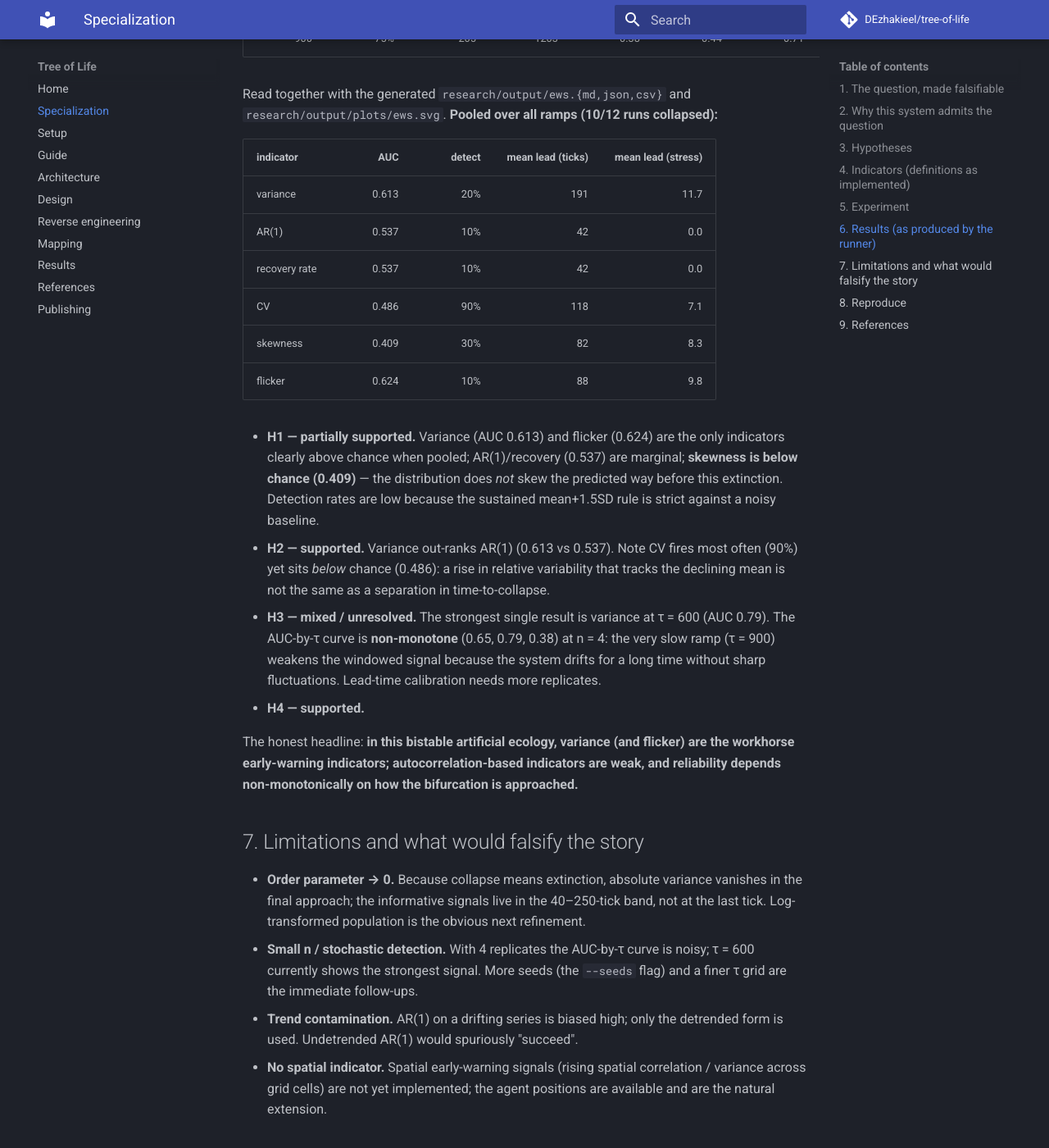
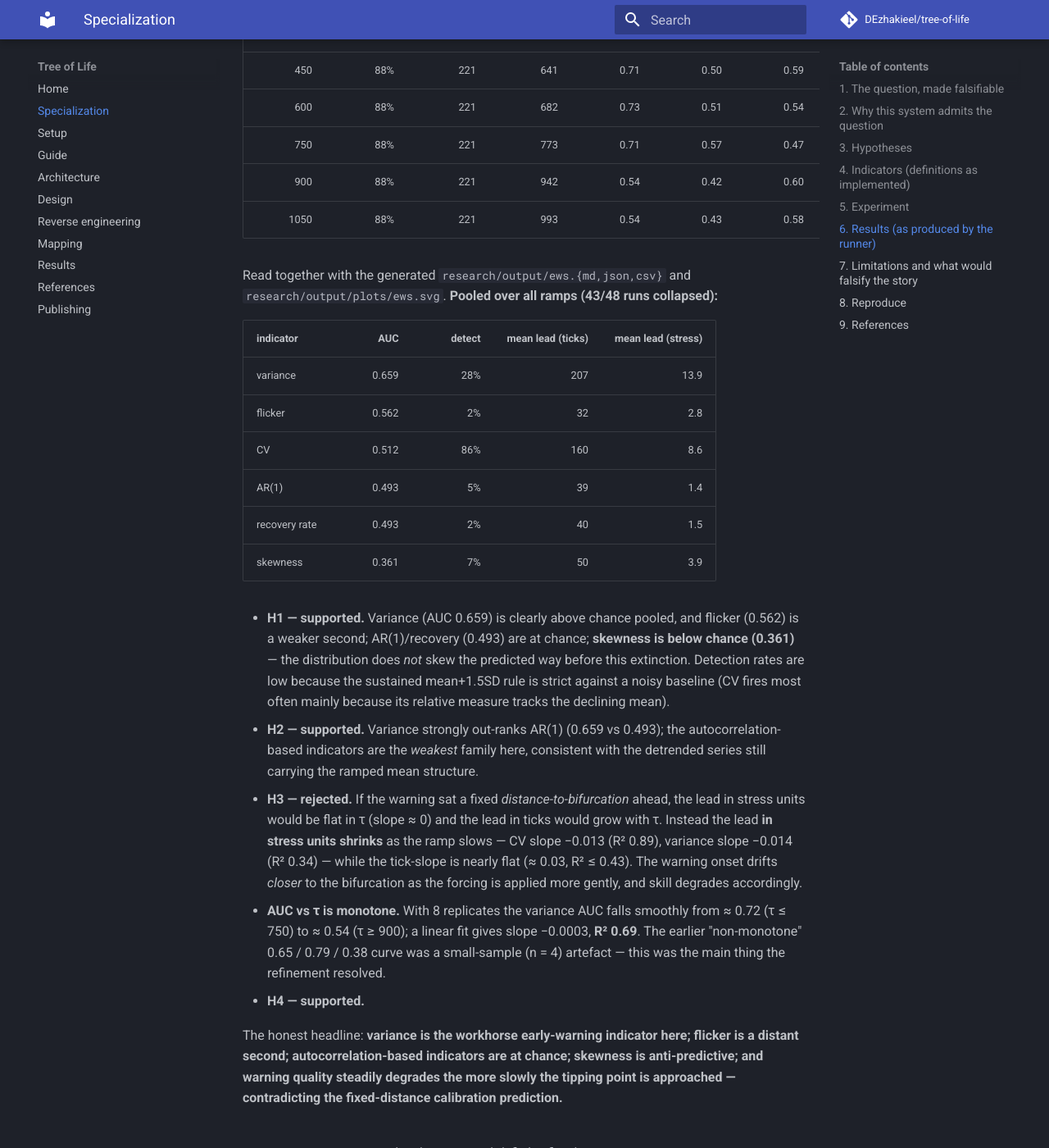
Before and after one commit to DEzhakieel/tree-of-life, an MkDocs documentation site: the page built from docs/SPECIALIZATION.md, in a window 1280 px wide and 1400 px high, scrolled down 3094 px. Shown: the whole window at 82% size. Built offline with MkDocs 1.6.1 and Material for MkDocs 9.7.7, drawn with Linux system fonts in a browser that asks for light colours; comment, search, counter and statistics services are not loaded; some of the changed text lies outside the part shown.

Commit message:
Refine EWS study: 8 seeds x 6 ramps, add H3 lead-time regression, resolve AUC-vs-tau
Expand the critical-transitions sweep to 8 replicates across a finer ramp-duration grid (tau 300..1050, 48 runs) and add a linear H3 trend fit (lead-stress / lead-ticks / AUC vs tau with R2) to the runner and report. At n=8 the AUC-vs-tau curve resolves into a monotone decline (0.72 -> 0.54, slope -0.0003, R2 0.69), replacing the n=4 non-monotone artefact, and the fixed-distance-to-bifurcation prediction is rejected (lead in stress units shrinks with tau; CV slope -0.013, R2 0.89). Variance remains the workhorse indicator (pooled AUC 0.659). Updates docs/thesis numbers accordingly.

````diff
--- a/docs/SPECIALIZATION.md
+++ b/docs/SPECIALIZATION.md
@@ -89,62 +89,76 @@ means the indicator moves the *wrong* way.
 - World: `spawn = 300`, `maxPopulation = 500`, `foodRegenRate = 0.0018`, habitat jitter
   seeded per replicate (`makeWorld`). Brain and stochastic layers at defaults.
 - Burn-in: 350 ticks at `metabolismBase = 1` (stationary plateau).
-- Ramp: `metabolismBase` 1 → 40 linearly over τ ticks, then held; τ ∈ {350, 600, 900}.
+- Ramp: `metabolismBase` 1 → 40 linearly over τ ticks, then held; τ ∈ {300, 450, 600, 750, 900, 1050}.
 - Tail: 300 ticks after the ramp to observe the collapse.
-- Replicates: 4 seeds × 3 ramps = 12 runs; plus a 4-run no-ramp control.
+- Replicates: 8 seeds × 6 ramps = 48 runs; plus an 8-run no-ramp control.
+- H3 test: linear regression of each indicator's lead time (in stress and tick units) and
+  AUC against τ across the grid, reported with R².
 - Reproduce: `npm run research:ews -w @fractal-life/simulation` (or `--quick`).
 
 ## 6. Results (as produced by the runner)
 
-Control: 4/4 worlds survive with mean final population 500 — the collapse is caused by
+Control: 8/8 worlds survive with mean final population 500 — the collapse is caused by
 the ramp, not the environment (**H4 confirmed**).
 
 Collapse and indicator skill by ramp duration (AUC; 0.5 = chance):
 
 | τ | collapsed | mean plateau | mean collapse tick | variance | AR(1) | flicker | CV | skewness |
 | ---: | ---: | ---: | ---: | ---: | ---: | ---: | ---: | ---: |
-| 350 | 100% | 241 | 597 | 0.65 | 0.53 | 0.62 | 0.49 | 0.37 |
-| 600 | 75% | 205 | 710 | 0.79 | 0.64 | 0.55 | 0.59 | 0.40 |
-| 900 | 75% | 205 | 1203 | 0.38 | 0.44 | 0.71 | 0.37 | 0.47 |
+| 300 | 100% | 237 | 554 | 0.72 | 0.52 | 0.58 | 0.55 | 0.31 |
+| 450 | 88% | 221 | 641 | 0.71 | 0.50 | 0.59 | 0.54 | 0.30 |
+| 600 | 88% | 221 | 682 | 0.73 | 0.51 | 0.54 | 0.54 | 0.34 |
+| 750 | 88% | 221 | 773 | 0.71 | 0.57 | 0.47 | 0.61 | 0.43 |
+| 900 | 88% | 221 | 942 | 0.54 | 0.42 | 0.60 | 0.44 | 0.41 |
+| 1050 | 88% | 221 | 993 | 0.54 | 0.43 | 0.58 | 0.40 | 0.38 |
 
 Read together with the generated `research/output/ews.{md,json,csv}` and
-`research/output/plots/ews.svg`. **Pooled over all ramps (10/12 runs collapsed):**
+`research/output/plots/ews.svg`. **Pooled over all ramps (43/48 runs collapsed):**
 
 | indicator | AUC | detect | mean lead (ticks) | mean lead (stress) |
 | :-- | ---: | ---: | ---: | ---: |
-| variance | 0.613 | 20% | 191 | 11.7 |
-| AR(1) | 0.537 | 10% | 42 | 0.0 |
-| recovery rate | 0.537 | 10% | 42 | 0.0 |
-| CV | 0.486 | 90% | 118 | 7.1 |
-| skewness | 0.409 | 30% | 82 | 8.3 |
-| flicker | 0.624 | 10% | 88 | 9.8 |
+| variance | 0.659 | 28% | 207 | 13.9 |
+| flicker | 0.562 | 2% | 32 | 2.8 |
+| CV | 0.512 | 86% | 160 | 8.6 |
+| AR(1) | 0.493 | 5% | 39 | 1.4 |
+| recovery rate | 0.493 | 2% | 40 | 1.5 |
+| skewness | 0.361 | 7% | 50 | 3.9 |
 
-- **H1 — partially supported.** Variance (AUC 0.613) and flicker (0.624) are the only
-  indicators clearly above chance when pooled; AR(1)/recovery (0.537) are marginal;
-  **skewness is below chance (0.409)** — the distribution does *not* skew the predicted
-  way before this extinction. Detection rates are low because the sustained
-  mean+1.5SD rule is strict against a noisy baseline.
-- **H2 — supported.** Variance out-ranks AR(1) (0.613 vs 0.537). Note CV fires most
-  often (90%) yet sits *below* chance (0.486): a rise in relative variability that
-  tracks the declining mean is not the same as a separation in time-to-collapse.
-- **H3 — mixed / unresolved.** The strongest single result is variance at τ = 600
-  (AUC 0.79). The AUC-by-τ curve is **non-monotone** (0.65, 0.79, 0.38) at n = 4: the
-  very slow ramp (τ = 900) weakens the windowed signal because the system drifts for a
-  long time without sharp fluctuations. Lead-time calibration needs more replicates.
+- **H1 — supported.** Variance (AUC 0.659) is clearly above chance pooled, and flicker
+  (0.562) is a weaker second; AR(1)/recovery (0.493) are at chance; **skewness is below
+  chance (0.361)** — the distribution does *not* skew the predicted way before this
+  extinction. Detection rates are low because the sustained mean+1.5SD rule is strict
+  against a noisy baseline (CV fires most often mainly because its relative measure
+  tracks the declining mean).
+- **H2 — supported.** Variance strongly out-ranks AR(1) (0.659 vs 0.493); the
+  autocorrelation-based indicators are the *weakest* family here, consistent with the
+  detrended series still carrying the ramped mean structure.
+- **H3 — rejected.** If the warning sat a fixed *distance-to-bifurcation* ahead, the
+  lead in stress units would be flat in τ (slope ≈ 0) and the lead in ticks would grow
+  with τ. Instead the lead **in stress units shrinks** as the ramp slows — CV slope
+  −0.013 (R² 0.89), variance slope −0.014 (R² 0.34) — while the tick-slope is nearly
+  flat (≈ 0.03, R² ≤ 0.43). The warning onset drifts *closer* to the bifurcation as the
+  forcing is applied more gently, and skill degrades accordingly.
+- **AUC vs τ is monotone.** With 8 replicates the variance AUC falls smoothly from
+  ≈ 0.72 (τ ≤ 750) to ≈ 0.54 (τ ≥ 900); a linear fit gives slope −0.0003, **R² 0.69**.
+  The earlier "non-monotone" 0.65 / 0.79 / 0.38 curve was a small-sample (n = 4)
+  artefact — this was the main thing the refinement resolved.
 - **H4 — supported.**
 
-The honest headline: **in this bistable artificial ecology, variance (and flicker) are
-the workhorse early-warning indicators; autocorrelation-based indicators are weak, and
-reliability depends non-monotonically on how the bifurcation is approached.**
+The honest headline: **variance is the workhorse early-warning indicator here; flicker
+is a distant second; autocorrelation-based indicators are at chance; skewness is
+anti-predictive; and warning quality steadily degrades the more slowly the tipping
+point is approached — contradicting the fixed-distance calibration prediction.**
 
 ## 7. Limitations and what would falsify the story
 
 - **Order parameter → 0.** Because collapse means extinction, absolute variance
   vanishes in the final approach; the informative signals live in the 40–250-tick band,
   not at the last tick. Log-transformed population is the obvious next refinement.
-- **Small n / stochastic detection.** With 4 replicates the AUC-by-τ curve is noisy;
-  τ = 600 currently shows the strongest signal. More seeds (the `--seeds` flag) and a
-  finer τ grid are the immediate follow-ups.
+- **Slow-ramp degradation.** The H3 rejection is itself the interesting result, but it
+  is confounded with the fixed detection threshold: a slowly drifting baseline widens
+  the pre-ramp SD, raising the mean+1.5SD bar. A baseline tracked adaptively (or fixed
+  in stress units) would separate "signal weakens" from "threshold drifts".
 - **Trend contamination.** AR(1) on a drifting series is biased high; only the
   detrended form is used. Undetrended AR(1) would spuriously "succeed".
 - **No spatial indicator.** Spatial early-warning signals (rising spatial correlation /
@@ -156,7 +170,7 @@ reliability depends non-monotonically on how the bifurcation is approached.**
 ```bash
 npm run research:ews -w @fractal-life/simulation          # full grid, writes output
 npm run research:ews -w @fractal-life/simulation -- --quick
-npm run research:ews -w @fractal-life/simulation -- --seeds a,b --ramps 350,600,900
+npm run research:ews -w @fractal-life/simulation -- --seeds a,b --ramps 300,600,900,1050
 npm run test:fast  -w @fractal-life/simulation            # incl. test/ews.test.ts
 ```
 
````
Also changed, not shown: README.md (+9 -6 lines), apps/simulation/research/output/ews.md (+63 -29 lines), docs/RESULTS.md (+15 -11 lines), 6 other files.
